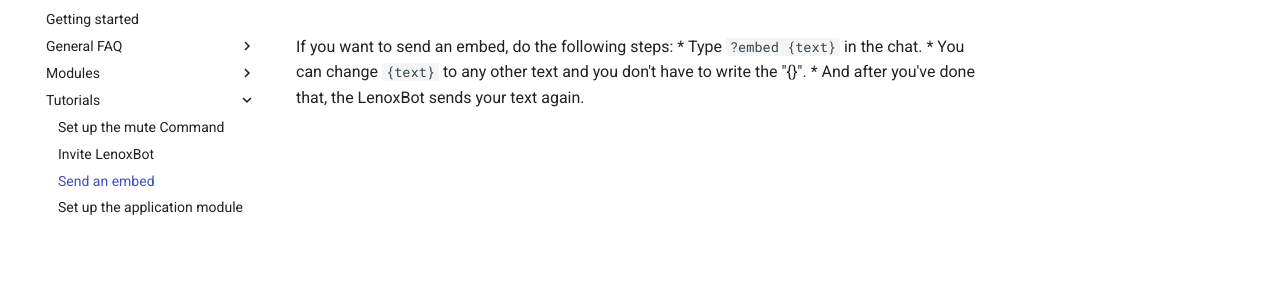
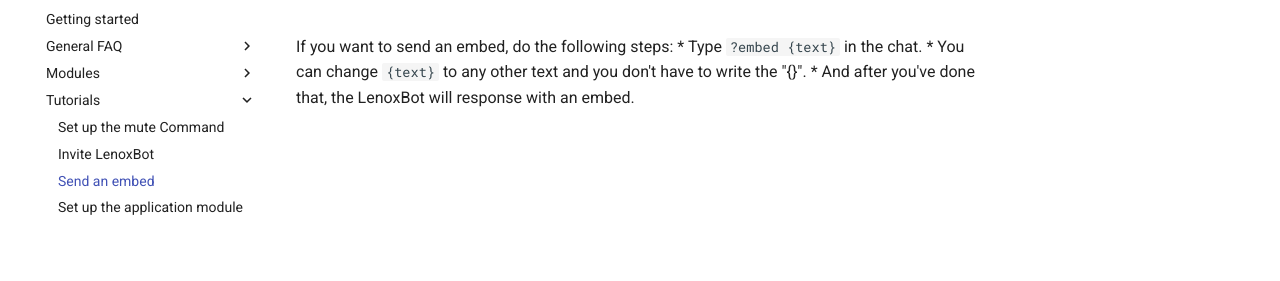
Before and after one commit to gillesheinesch/LenoxBot-Docs, an MkDocs documentation site: the page built from docs/Tutorials/Send an embed.md, in a window 1280 px wide. Shown: the part 146-427 px from the top of the page. Built offline with MkDocs 1.6.1 and Material for MkDocs 9.7.7, drawn with Linux system fonts in a browser that asks for light colours; comment, search, counter and statistics services are not loaded.

Commit message:
changed Send an embed
edited * And after you've done that, the LenoxBot will response with an embed.

```diff
--- a/docs/Tutorials/Send an embed.md
+++ b/docs/Tutorials/Send an embed.md
@@ -6,4 +6,4 @@
 If you want to send an embed, do the following steps:
 * Type `?embed  {text}` in the chat.
 * You can change `{text}` to any other text and you don't have to write the "{}".
-* And after you've done that, the LenoxBot sends your text again.
+* And after you've done that, the LenoxBot will response with an embed.
```
